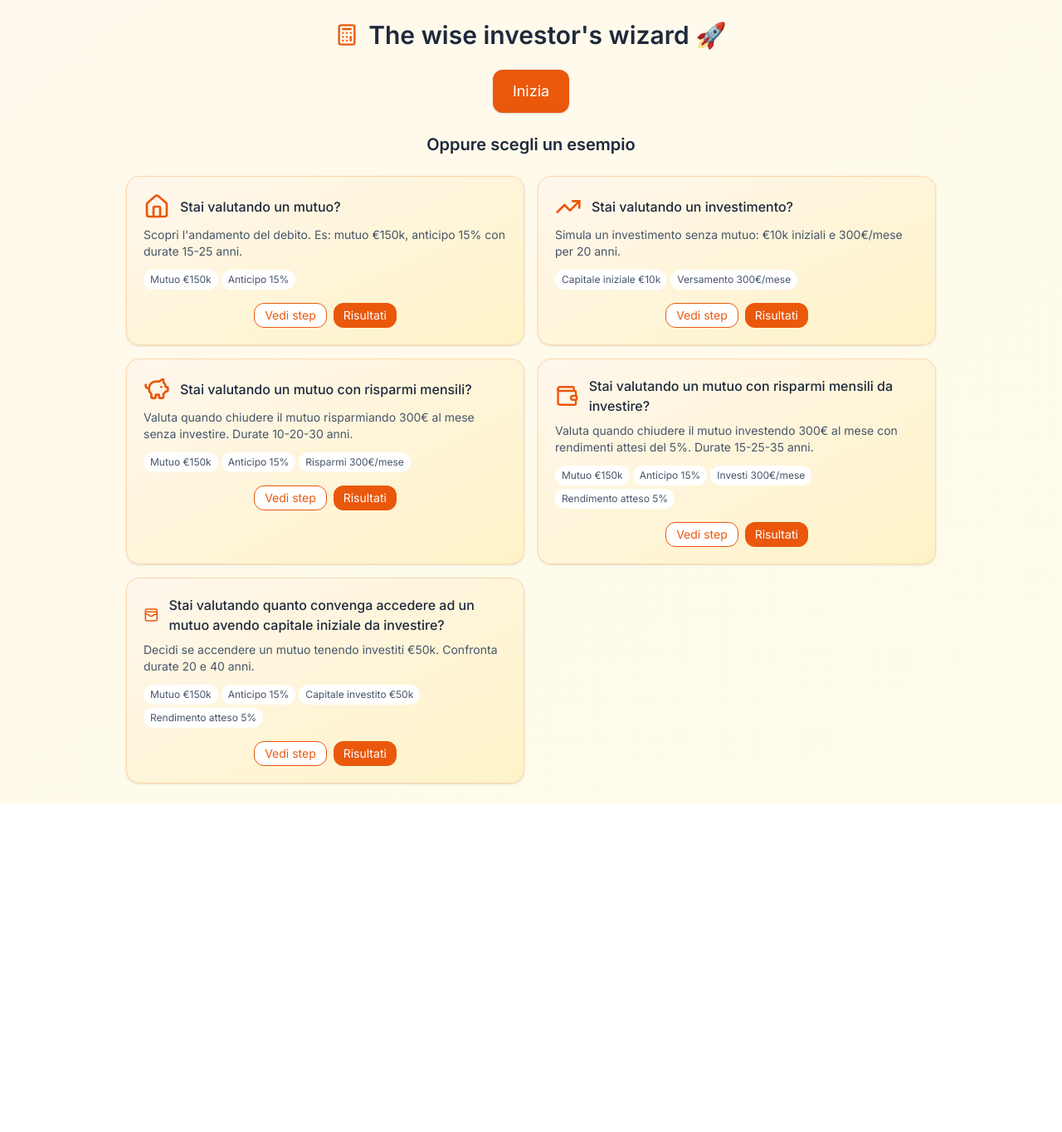
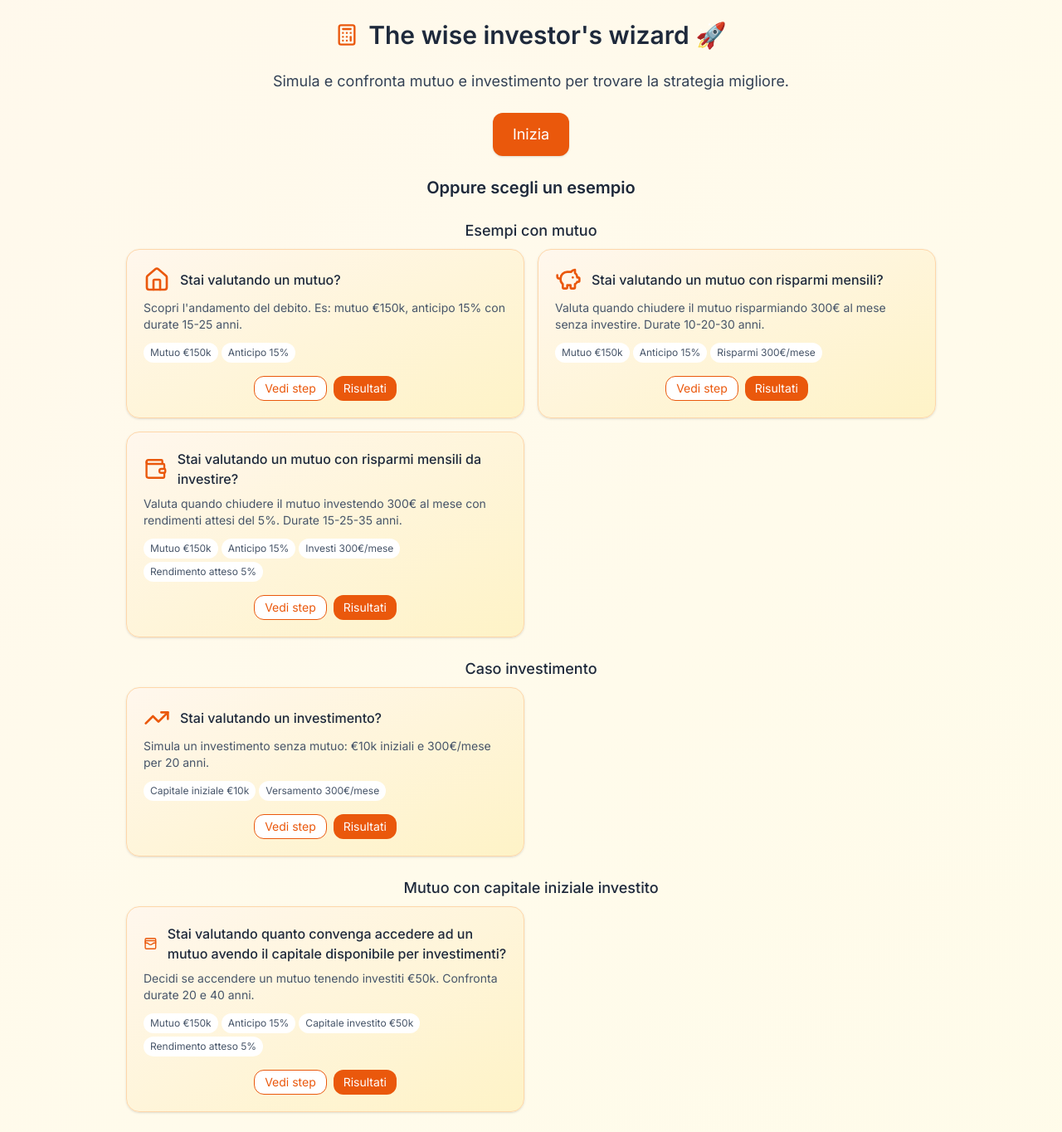
Before and after one commit to mattiamoretta/buy-or-loan, a React (Vite) app: page / in a window 1280 px wide. Shown: the whole page at 83% size. Before the commit the page ends 968 px from the top, so only its background shows below. Built offline with nearby package versions, Linux system fonts and the light colour scheme.

Commit message:
feat: refine mortgage wizard copy

```diff
--- a/src/App.jsx
+++ b/src/App.jsx
@@ -401,7 +401,7 @@ function Recap({ price, downPct, tan, scenarioYears, initialCapital, cois, infl,
     <details className="mb-4">
       <summary className="cursor-pointer text-sm text-white bg-orange-600 px-2 py-1 rounded">Riepilogo dati</summary>
       <div className="mt-2 grid grid-cols-1 sm:grid-cols-2 gap-2 text-sm bg-orange-50 p-2 rounded">
-        <span>Prezzo casa: <b>{fmt(price)}</b></span>
+        {price > 0 && <span>Prezzo casa: <b>{fmt(price)}</b></span>}
         <span>Anticipo: <b>{fmt(price * downPct)} ({pct(downPct)})</b></span>
         <span>TAN: <b>{pct(tan)}</b></span>
         <span>Durate scenari: <b>{scenarioYears.join(', ')} anni</b></span>
@@ -427,7 +427,7 @@ function Stepper({ step }) {
   const labels = [
     "Scenari",
     "Mutuo",
-    "Entrate",
+    "Patrimonio",
     "Investimenti",
     "Risultati",
   ];
@@ -500,7 +500,7 @@ export default function App(){
   const [investInitial, setInvestInitial] = useState(true);
   const [investMonthly, setInvestMonthly] = useState(true);
 
-  // Entrate
+  // Patrimonio
   const [salary, setSalary] = useState(30000);
   const [minGainPct, setMinGainPct] = useState(0.1);
 
@@ -734,10 +734,14 @@ export default function App(){
 
           {!loading && step===0 && (
             <motion.div key="landing" initial={{opacity:0,x:50}} animate={{opacity:1,x:0}} exit={{opacity:0,x:-50}} transition={{duration:0.4}} className="space-y-6">
+              <p className="text-center text-lg text-slate-700">Simula e confronta mutuo e investimento per trovare la strategia migliore.</p>
               <div className="text-center">
                 <button onClick={()=>{resetAll(); setStep(1);}} className="px-6 py-3 bg-orange-600 text-white rounded-xl text-lg shadow">Inizia</button>
               </div>
               <h2 className="text-xl font-semibold text-center">Oppure scegli un esempio</h2>
+              <div className="space-y-6">
+                <div>
+                  <h3 className="text-lg font-medium mb-2 text-center">Esempi con mutuo</h3>
                   <div className="grid grid-cols-1 md:grid-cols-2 gap-4">
                     <ConfigCard
                       icon={Home}
@@ -750,24 +754,6 @@ export default function App(){
                       }}
                       onResults={() => {
                         applyConfig(1);
-                    setLoading(true);
-                    setTimeout(() => {
-                      setLoading(false);
-                      setStep(5);
-                    }, 2000);
-                  }}
-                />
-                <ConfigCard
-                  icon={TrendingUp}
-                  title="Stai valutando un investimento?"
-                  description="Simula un investimento senza mutuo: €10k iniziali e 300€/mese per 20 anni."
-                  details={["Capitale iniziale €10k", "Versamento 300€/mese"]}
-                  onSteps={() => {
-                    applyConfig(5);
-                    setStep(1);
-                  }}
-                  onResults={() => {
-                    applyConfig(5);
                         setLoading(true);
                         setTimeout(() => {
                           setLoading(false);
@@ -811,9 +797,37 @@ export default function App(){
                         }, 2000);
                       }}
                     />
+                  </div>
+                </div>
+                <div>
+                  <h3 className="text-lg font-medium mb-2 text-center">Caso investimento</h3>
+                  <div className="grid grid-cols-1 md:grid-cols-2 gap-4">
+                    <ConfigCard
+                      icon={TrendingUp}
+                      title="Stai valutando un investimento?"
+                      description="Simula un investimento senza mutuo: €10k iniziali e 300€/mese per 20 anni."
+                      details={["Capitale iniziale €10k", "Versamento 300€/mese"]}
+                      onSteps={() => {
+                        applyConfig(5);
+                        setStep(1);
+                      }}
+                      onResults={() => {
+                        applyConfig(5);
+                        setLoading(true);
+                        setTimeout(() => {
+                          setLoading(false);
+                          setStep(5);
+                        }, 2000);
+                      }}
+                    />
+                  </div>
+                </div>
+                <div>
+                  <h3 className="text-lg font-medium mb-2 text-center">Mutuo con capitale iniziale investito</h3>
+                  <div className="grid grid-cols-1 md:grid-cols-2 gap-4">
                     <ConfigCard
                       icon={WalletCards}
-                  title="Stai valutando quanto convenga accedere ad un mutuo avendo capitale iniziale da investire?"
+                      title="Stai valutando quanto convenga accedere ad un mutuo avendo il capitale disponibile per investimenti?"
                       description="Decidi se accendere un mutuo tenendo investiti €50k. Confronta durate 20 e 40 anni."
                       details={["Mutuo €150k", "Anticipo 15%", "Capitale investito €50k", "Rendimento atteso 5%"]}
                       onSteps={() => {
@@ -829,6 +843,8 @@ export default function App(){
                         }, 2000);
                       }}
                     />
+                  </div>
+                </div>
               </div>
             </motion.div>
           )}
@@ -909,7 +925,7 @@ export default function App(){
 
           {!loading && step===3 && (
             <motion.div key="s3" initial={{opacity:0,x:50}} animate={{opacity:1,x:0}} exit={{opacity:0,x:-50}} transition={{duration:0.4}} className="bg-white p-6 rounded-2xl shadow space-y-6">
-              <h2 className="text-lg font-medium">Step 3 – Entrate</h2>
+              <h2 className="text-lg font-medium">Step 3 – Patrimonio</h2>
               <div className="space-y-3">
                 <Card>
                   <h3 className="text-md font-medium mb-2">Risorse</h3>
@@ -1031,7 +1047,7 @@ export default function App(){
                                 ]}
                               />
                               <DataCard icon={Percent} iconClass="text-slate-500" label="% stipendio annuo" value={salary>0 ? pct(s.gainReal/salary) : "–"} />
-                              <DataCard icon={Percent} iconClass="text-slate-500" label="% prezzo casa" value={price>0 ? pct(s.gainReal/price) : "–"} />
+                              {price > 0 && <DataCard icon={Percent} iconClass="text-slate-500" label="% prezzo casa" value={pct(s.gainReal/price)} />}
                               <DataCard icon={Clock} iconClass="text-slate-500" label="Mesi di lavoro equivalenti" value={salary>0 ? (s.gainReal/(salary/12)).toFixed(1) : "–"} />
                               {price > 0 && <DataCard icon={Percent} iconClass="text-slate-500" label="Break-even lordo" value={pct(be)} />}
                             </div>
@@ -1140,7 +1156,7 @@ export default function App(){
                             </div>
                             <ul className="text-sm text-slate-600 space-y-1">
                               <li>% stipendio annuo: <b>{salary > 0 ? pct(s.gainReal / salary) : "–"}</b></li>
-                              <li>% prezzo casa: <b>{price>0 ? pct(s.gainReal / price) : "–"}</b></li>
+                              {price > 0 && <li>% prezzo casa: <b>{pct(s.gainReal / price)}</b></li>}
                               <li>Mesi di lavoro equivalenti: <b>{salary > 0 ? (s.gainReal / (salary / 12)).toFixed(1) : "–"}</b></li>
                               <li>Break-even lordo: <b>{pct(be)}</b></li>
                               <li>Guadagno reale stimato: <b>{fmt(s.gainReal)}</b></li>
```
Lines whose indentation alone changed are shown as unchanged.
